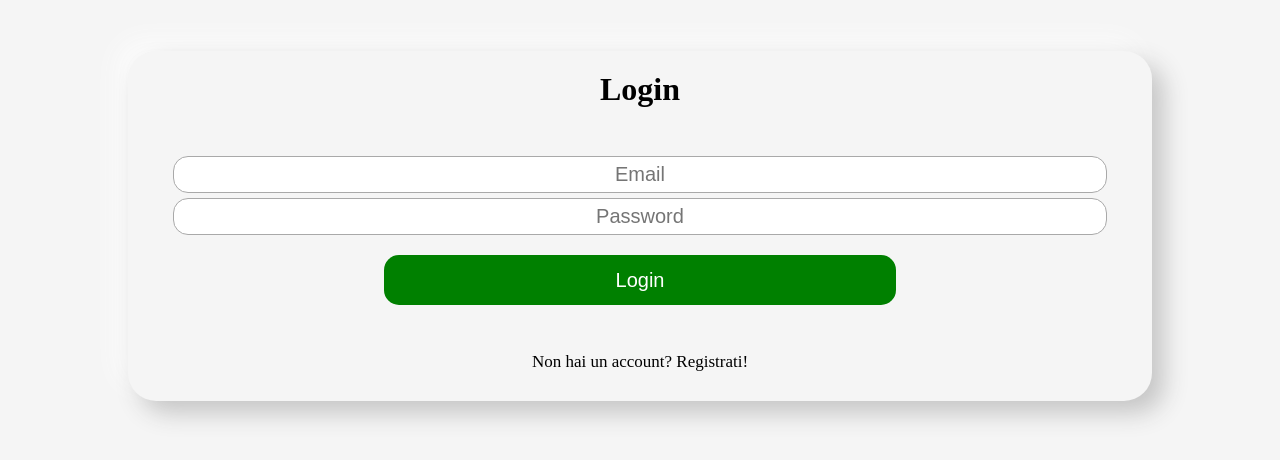
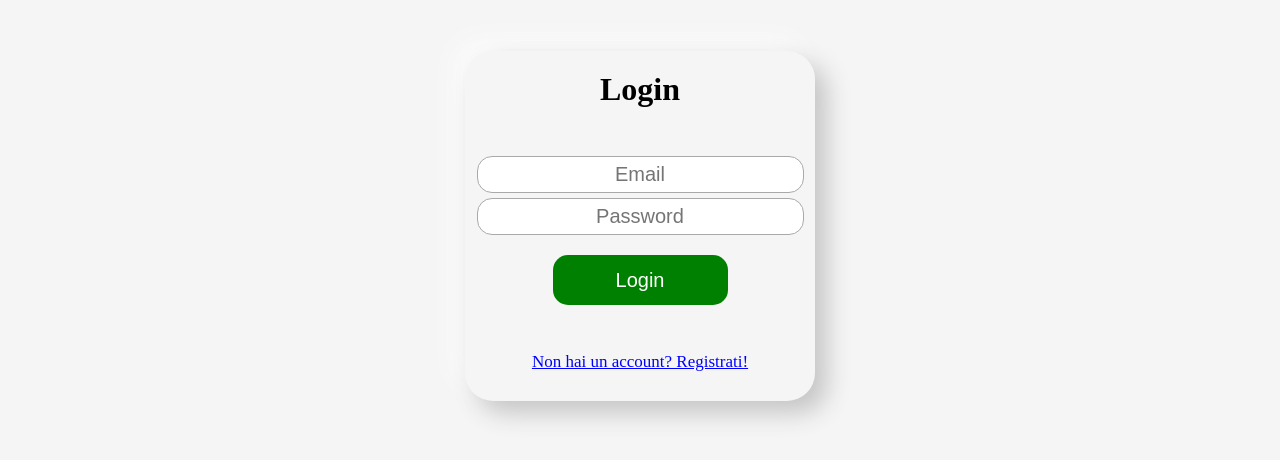
Before and after one commit to wizardonai/MensHub, a React (Create React App) app in the folder client/: page /login in a window 1280 px wide. Shown: the part 174-634 px from the top of the page. Built offline with nearby package versions, Linux system fonts and the light colour scheme.

Commit message:
font and some styling things

```diff
--- a/client/src/App.js
+++ b/client/src/App.js
@@ -195,8 +195,6 @@ export default App;
 
 /*cose da implementare
 
-- prezzo che superati i 100€ esce dallo schermo
-- stile dei filtri
-- rimozione local storage di cart e datiUtente dopo il logout
+- mettere nel carrello la trasparenza dei lati del bottone ordina come nella pagina del prodotto
 
 */
--- a/client/src/cliente/pages/Menu.js
+++ b/client/src/cliente/pages/Menu.js
@@ -31,22 +31,37 @@ const ElementoLista = ({ item }) => {
 };
 //lista completa
 const Lista = ({ filtro, elencoProdotti }) => {
-	let prodottiFiltrati;
+	// if (filtro !== "") {
+	// 	prodottiFiltrati = Object.groupBy(elencoProdotti, (element) => {
+	// 		return element.categoria === filtro ? "filtrati" : "nonFiltrati";
+	// 	});
+	// } else {
+	// 	prodottiFiltrati = { filtrati: elencoProdotti };
+	// }
+
+	//
+
+	// if (prodottiFiltrati.filtrati !== undefined) {
+	// 	prodottiFiltrati.filtrati.forEach((item) => {
+	// 		list.push(<ElementoLista item={item} key={item.id} />);
+	// 	});
+	// }
+
+	let prodottiFiltrati = [];
 	if (filtro !== "") {
-		prodottiFiltrati = Object.groupBy(elencoProdotti, (element) => {
-			return element.categoria === filtro ? "filtrati" : "nonFiltrati";
+		elencoProdotti.forEach((item) => {
+			if (filtro === item.categoria) {
+				prodottiFiltrati.push(item);
+			}
 		});
 	} else {
-		prodottiFiltrati = { filtrati: elencoProdotti };
+		prodottiFiltrati = elencoProdotti;
 	}
 
-	const list = [];
-
-	if (prodottiFiltrati.filtrati !== undefined) {
-		prodottiFiltrati.filtrati.forEach((item) => {
-			list.push(<ElementoLista item={item} key={item.id} />);
-		});
-	}
+	let list = [];
+	prodottiFiltrati.forEach((item) => {
+		list.push(<ElementoLista item={item} key={item.id} />);
+	});
 
 	return list;
 };
@@ -227,7 +242,7 @@ const css = {
 		fontSize: "20px",
 		padding: "5px 15px",
 		margin: "0.5svw",
-		border: "2px solid black",
+		border: "2px solid #222",
 		borderRadius: "20px",
 		cursor: "pointer",
 	},
@@ -236,11 +251,11 @@ const css = {
 		backgroundColor: "#1a5d1a",
 	},
 	filtroCliccato: {
-		backgroundColor: "black",
+		backgroundColor: "#222",
 		color: "white",
 	},
 	lista: {
-		padding: "15px",
+		padding: "0 15px 15px 15px",
 		display: "flex",
 		flexWrap: "wrap",
 		justifyContent: "center",
--- a/client/src/cliente/pages/Orders.js
+++ b/client/src/cliente/pages/Orders.js
@@ -1,6 +1,6 @@
 import { useEffect, useState } from "react";
 import Navbar from "./components/Navbar";
-// import "./css/Orders.css";
+import "./css/Popup.css";
 import { sendOrder } from "../scripts/fetch";
 import Topbar from "./components/Topbar";
 
@@ -21,7 +21,14 @@ function rimuoviDalCarrello(item, carrello, setCarrello) {
 
 const ElementoCarrello = ({ index, item, hostname, carrello, setCarrello }) => {
 	return (
-		<div style={css.elementoCarrello} key={index}>
+		<div
+			style={
+				index !== carrello.length - 1
+					? css.elementoCarrello
+					: { ...css.elementoCarrello, borderBottom: "none" }
+			}
+			key={index}
+		>
 			<div style={css.divImg}>
 				<img src={item.indirizzoImg} alt='' style={css.divImgImg} />
 			</div>
@@ -113,6 +120,7 @@ function Orders({ hostname }) {
 			<div className='container' style={css.containerOrders}>
 				<p style={css.totalePrezzo}>Totale: {prezzoTot}€</p>
 				<div style={css.lineaIniziale}></div>
+				<div style={css.informazioniCarrello}>
 					{carrello.length >= 1 ? (
 						<>
 							<div style={css.elementiCarrello}>
@@ -122,6 +130,12 @@ function Orders({ hostname }) {
 									setCarrello={setCarrello}
 								/>
 							</div>
+						</>
+					) : (
+						<div style={css.messaggioFullPage}>
+							Aggiungi prodotti dalla pagina menu...
+						</div>
+					)}
 					<div
 						style={css.pulsanteFixatoInBasso}
 						onClick={() => {
@@ -135,20 +149,19 @@ function Orders({ hostname }) {
 							});
 						}}
 					>
-							<div style={css.pulsanteFixatoInBassoDiv}>Ordina ora!</div>
+						<div style={css.pulsanteFixatoInBassoDiv}>Ordina ora</div>
 					</div>
-					</>
-				) : (
-					<div style={css.messaggioFullPage}>
-						Aggiungi prodotti dalla pagina menu...
 				</div>
-				)}
 			</div>
 			<Navbar page='orders' />
+
 			<div
 				style={
 					popup ? css.divSopraPopUp : { ...css.divSopraPopUp, display: "none" }
 				}
+				onClick={() => {
+					setPopup(false);
+				}}
 			>
 				<div
 					style={
@@ -156,6 +169,7 @@ function Orders({ hostname }) {
 							? { ...css.popup, display: "flex" }
 							: { ...css.popup, display: "none" }
 					}
+					className='popup'
 				>
 					<p>Ordinazione eseguita con successo!</p>
 				</div>
@@ -172,6 +186,10 @@ export default Orders;
 //
 
 const css = {
+	informazioniCarrello: {
+		overflowY: "scroll",
+		height: "calc(100svh - 10svh - 30px - 10svh - 45px)",
+	},
 	totalePrezzo: {
 		width: "97%",
 		textAlign: "right",
@@ -190,31 +208,33 @@ const css = {
 		flexDirection: "row",
 		alignItems: "center",
 		justifyContent: "space-between",
+		// justifyContent: "center",
 		borderBottom: "2px solid gray",
 		padding: "5px",
 		height: "80px",
 	},
 	divImg: {
-		width: "22svw",
+		width: "18%",
+		maxWidth: "80px",
 		height: "100%",
 		display: "flex",
 		justifyContent: "center",
 		alignItems: "center",
 	},
 	divImgImg: {
-		width: "18svw",
-		height: "18svw",
+		width: "70px",
+		height: "70px",
 		borderRadius: "11px",
 		border: "1px solid black",
 	},
 	nomeElementoCarrello: {
-		width: "29svw",
+		width: "40%",
 		overflowX: "scroll",
-		overflowY: "hidden",
 	},
 	nomeElementoCarrelloP: {
 		fontSize: "22px",
 		textAlign: "center",
+		whiteSpace: "nowrap",
 	},
 	pulsantiCarrello: {
 		display: "flex",
@@ -222,7 +242,7 @@ const css = {
 		justifyContent: "center",
 		alignItems: "center",
 		height: "35px",
-		width: "15svw",
+		width: "13%",
 	},
 	quantitaCarrello: {
 		fontSize: "22px",
@@ -236,6 +256,8 @@ const css = {
 	},
 	divSuEgiuImg: {
 		width: "23px",
+		filter:
+			"invert(8%) sepia(19%) saturate(0%) hue-rotate(264deg) brightness(92%) contrast(86%)",
 	},
 	frecciaSu: {
 		rotate: "90deg",
@@ -244,7 +266,7 @@ const css = {
 		rotate: "-90deg",
 	},
 	divPrezzo: {
-		minWidth: "22svw",
+		width: "21%",
 		display: "flex",
 		justifyContent: "center",
 		alignItems: "center",
@@ -276,8 +298,10 @@ const css = {
 		display: "flex",
 		justifyContent: "center",
 		alignItems: "center",
-		color: "#fbd85d",
-		backgroundColor: "#1a5d1a",
+		// color: "#fbd85d",
+		// backgroundColor: "#1a5d1a",
+		backgroundColor: "#222",
+		color: "white",
 		height: "35svw",
 		width: "55svw",
 		position: "absolute",
@@ -290,7 +314,7 @@ const css = {
 	},
 	pulsanteFixatoInBasso: {
 		backgroundColor: "transparent",
-		height: "7svh",
+		height: "40px",
 		display: "flex",
 		justifyContent: "center",
 		alignItems: "center",
@@ -298,18 +322,23 @@ const css = {
 		width: "100%",
 		borderRadius: "15px",
 		position: "fixed",
-		bottom: "calc(10svh)",
+		bottom: "10svh",
 	},
 	pulsanteFixatoInBassoDiv: {
 		height: "100%",
 		display: "flex",
 		justifyContent: "center",
 		alignItems: "center",
-		color: "#fbd85d",
-		backgroundColor: "#1a5d1a",
-		fontSize: "20px",
+		// color: "#fbd85d",
+		// backgroundColor: "#1a5d1a",
+		border: "2px solid black",
+		fontWeight: "bold",
+		backgroundColor: "#222",
+		color: "#fff",
+		fontSize: "16px",
 		textTransform: "uppercase",
-		width: "80%",
-		borderRadius: "15px 15px 0 0",
+		width: "60%",
+		// borderRadius: "15px 15px 0 0",
+		borderRadius: "15px",
 	},
 };
--- a/client/src/cliente/pages/ProductPage.js
+++ b/client/src/cliente/pages/ProductPage.js
@@ -1,7 +1,7 @@
 import { useLocation } from "react-router-dom";
 import Navbar from "./components/Navbar";
 import Topbar from "./components/Topbar";
-import "./css/ProductPage.css";
+import "./css/Popup.css";
 import { useEffect, useState } from "react";
 
 const ListaAllergeni = ({ arr }) => {
@@ -177,6 +177,9 @@ const ProductPage = ({ elencoProdotti, hostname }) => {
 							? css.divSopraPopUp
 							: { ...css.divSopraPopUp, display: "none" }
 					}
+					onClick={() => {
+						setPopup(false);
+					}}
 				>
 					<div
 						style={
@@ -301,8 +304,10 @@ const css = {
 		display: "flex",
 		justifyContent: "center",
 		alignItems: "center",
-		color: "#fbd85d",
-		backgroundColor: "#1a5d1a",
+		// color: "#fbd85d",
+		// backgroundColor: "#1a5d1a",
+		backgroundColor: "#222",
+		color: "white",
 		height: "35svw",
 		width: "55svw",
 		borderRadius: "15px",
@@ -312,7 +317,7 @@ const css = {
 	},
 	pulsanteFixatoInBasso: {
 		backgroundColor: "transparent",
-		height: "7svh",
+		height: "40px",
 		display: "flex",
 		justifyContent: "center",
 		alignItems: "center",
@@ -327,11 +332,13 @@ const css = {
 		display: "flex",
 		justifyContent: "center",
 		alignItems: "center",
-		color: "#fbd85d",
-		backgroundColor: "#1a5d1a",
-		fontSize: "20px",
+		border: "2px solid black",
+		fontWeight: "bold",
+		backgroundColor: "#222",
+		color: "#fff",
+		fontSize: "16px",
 		textTransform: "uppercase",
-		width: "80%",
-		borderRadius: "15px 15px 0 0",
+		width: "60%",
+		borderRadius: "15px",
 	},
 };
--- a/client/src/cliente/pages/components/Navbar.js
+++ b/client/src/cliente/pages/components/Navbar.js
@@ -1,3 +1,4 @@
+import { useEffect, useState } from "react";
 import imgHome from "../image/home.png";
 import imgMenu from "../image/menu.png";
 import imgOrders from "../image/orders.png";
@@ -7,12 +8,11 @@ import { useNavigate } from "react-router-dom";
 const Navbar = ({ page }) => {
 	const navigate = useNavigate();
 
+	const [spostamento, setSpostamento] = useState(0);
+
 	function navigateHome() {
 		navigate("/");
 	}
-	// function navigateSearch() {
-	// 	navigate("/search");
-	// }
 	function navigateMenu() {
 		navigate("/menu");
 	}
@@ -23,71 +23,95 @@ const Navbar = ({ page }) => {
 		navigate("/profile");
 	}
 
+	useEffect(() => {
+		if (page === "home") {
+			setSpostamento(0);
+		} else if (page === "menu") {
+			setSpostamento(25);
+		} else if (page === "orders") {
+			setSpostamento(50);
+		} else if (page === "profile") {
+			setSpostamento(75);
+		}
+	}, [page]);
+
 	const BarrettaInBasso = () => {
 		return <div style={css.barrettaInBasso}></div>;
 	};
 
+	//
+	//
+	//stili
+	//
+	const css = {
+		navbar: {
+			height: "8svh",
+			width: "100%",
+			// backgroundColor: "#1a5d1a",
+			display: "flex",
+			flexDirection: "row",
+			justifyContent: "center",
+			alignItems: "center",
+			borderTop: "2px solid black",
+		},
+		navbarDiv: {
+			height: "100%",
+			width: "25svw",
+			display: "flex",
+			justifyContent: "center",
+			alignItems: "center",
+			flexDirection: "column",
+			// borderRight: "2px solid black",
+		},
+		navbarDivImg: {
+			width: "35px",
+			height: "35px",
+			filter:
+				"invert(8%) sepia(19%) saturate(0%) hue-rotate(264deg) brightness(92%) contrast(86%)",
+			// filter:
+			// 	"invert(83%) sepia(25%) saturate(962%) hue-rotate(353deg)brightness(103%) contrast(97%)",
+		},
+		barrettaInBasso: {
+			position: "absolute",
+			bottom: "calc(8svh - 5px)",
+			left: spostamento + 3.5 + "%",
+			width: "18%",
+			height: "5px",
+			// borderRadius: "10px",
+			backgroundColor: "black",
+			filter:
+				"invert(8%) sepia(19%) saturate(0%) hue-rotate(264deg) brightness(92%) contrast(86%)",
+			// filter:
+			// 	"invert(83%) sepia(25%) saturate(962%) hue-rotate(353deg)brightness(103%) contrast(97%)",
+			// margin: "3.5px",
+		},
+	};
+
 	return (
-		<div style={css.navbar}>
+		<div style={css.navbar} className='navbar'>
 			<div id='navbarHome' onClick={navigateHome} style={css.navbarDiv}>
 				<img src={imgHome} alt='' style={css.navbarDivImg} />
-				{page === "home" ? <BarrettaInBasso /> : ""}
+				{/* {page === "home" ? <BarrettaInBasso /> : ""} */}
 			</div>
 			<div id='navbarMenu' onClick={navigateMenu} style={css.navbarDiv}>
 				<img src={imgMenu} alt='' style={css.navbarDivImg} />
-				{page === "menu" ? <BarrettaInBasso /> : ""}
+				{/* {page === "menu" ? <BarrettaInBasso /> : ""} */}
 			</div>
 			<div id='navbarOrders' onClick={navigateOrders} style={css.navbarDiv}>
 				<img src={imgOrders} alt='' style={css.navbarDivImg} />
-				{page === "orders" ? <BarrettaInBasso /> : ""}
+				{/* {page === "orders" ? <BarrettaInBasso /> : ""} */}
 			</div>
-			<div id='navbarProfile' onClick={navigateProfile} style={css.navbarDiv}>
+			<div
+				id='navbarProfile'
+				onClick={navigateProfile}
+				style={{ ...css.navbarDiv, borderRight: "none" }}
+			>
 				<img src={imgProfile} alt='' style={css.navbarDivImg} />
-				{page === "profile" ? <BarrettaInBasso /> : ""}
+				{/* {page === "profile" ? <BarrettaInBasso /> : ""} */}
 			</div>
+			<BarrettaInBasso />
 		</div>
 	);
 };
 
 export default Navbar;
-
-//
-//
-//stili
-//
-
-const css = {
-	navbar: {
-		height: "10svh",
-		width: "100%",
-		backgroundColor: "#1a5d1a",
-		display: "flex",
-		flexDirection: "row",
-		justifyContent: "center",
-		alignItems: "center",
-	},
-	navbarDiv: {
-		height: "80%",
-		width: "25svw",
-		display: "flex",
-		justifyContent: "center",
-		alignItems: "center",
-		flexDirection: "column",
-	},
-	navbarDivImg: {
-		width: "40px",
-		height: "40px",
-		filter:
-			"invert(83%) sepia(25%) saturate(962%) hue-rotate(353deg)brightness(103%) contrast(97%)",
-	},
-	barrettaInBasso: {
-		position: "relative",
-		width: "50%",
-		height: "8%",
-		borderRadius: "10px",
-		backgroundColor: "black",
-		filter:
-			"invert(83%) sepia(25%) saturate(962%) hue-rotate(353deg)brightness(103%) contrast(97%)",
-		margin: "3.5px",
-	},
-};
--- a/client/src/cliente/pages/components/Topbar.js
+++ b/client/src/cliente/pages/components/Topbar.js
@@ -5,7 +5,7 @@ const Topbar = ({ daDoveArrivo, titolo }) => {
 	const navigate = useNavigate();
 
 	return (
-		<div style={css.topbar}>
+		<div style={css.topbar} className='topbar'>
 			{titolo === "product" ? (
 				<img
 					src={goBack}
@@ -48,8 +48,6 @@ const css = {
 		alignItems: "center",
 		height: "10svh",
 		width: "100%",
-		// backgroundColor: "#1a5d1a",
-		// color: "#fbd85d",
 	},
 	titolo: {
 		fontSize: "45px",
@@ -58,14 +56,11 @@ const css = {
 		fontWeight: "500",
 	},
 	imgTornaIndietro: {
-		// position: "absolute",
-		// top: "1.5svh",
-		// left: "1px",
-		height: "4svh",
-		width: "4svh",
+		height: "25px",
+		width: "25px",
 		marginLeft: "5px",
-		// filter:
-		// 	"invert(77%) sepia(82%) saturate(313%) hue-rotate(354deg)brightness(98%) contrast(102%)",
+		filter:
+			"invert(8%) sepia(19%) saturate(0%) hue-rotate(264deg) brightness(92%) contrast(86%)",
 	},
 	titoloIndietro: {
 		fontSize: "27px",
--- a/client/src/login/pages/LoginPage.js
+++ b/client/src/login/pages/LoginPage.js
@@ -120,7 +120,7 @@ const LoginPage = ({ refreshStorage }) => {
 						navigate("/register");
 					}}
 				>
-					<p>Non hai un account? Registrati!</p>
+					<p style={css.linkLoginP}>Non hai un account? Registrati!</p>
 				</div>
 			</div>
 		</div>
@@ -147,6 +147,7 @@ const css = {
 	schedaFormLogin: {
 		width: "80svw",
 		height: "350px",
+		maxWidth: "350px",
 		display: "flex",
 		flexDirection: "column",
 		alignItems: "center",
@@ -215,4 +216,8 @@ const css = {
 		justifyContent: "center",
 		alignItems: "center",
 	},
+	linkLoginP: {
+		color: "blue",
+		textDecoration: "underline",
+	},
 };
--- a/client/src/login/pages/RegisterPage.js
+++ b/client/src/login/pages/RegisterPage.js
@@ -157,7 +157,7 @@ const RegisterPage = () => {
 						navigate("/login");
 					}}
 				>
-					<p>Hai già un account? Accedi!</p>
+					<p style={css.linkLoginP}>Hai già un account? Accedi!</p>
 				</div>
 			</div>
 		</div>
@@ -183,6 +183,7 @@ const css = {
 	schedaFormRegister: {
 		width: "80svw",
 		height: "460px",
+		maxWidth: "350px",
 		display: "flex",
 		flexDirection: "column",
 		alignItems: "center",
@@ -251,4 +252,8 @@ const css = {
 		justifyContent: "center",
 		alignItems: "center",
 	},
+	linkLoginP: {
+		color: "blue",
+		textDecoration: "underline",
+	},
 };
```
Also changed, not shown: client/src/App.css (+13 -5 lines), client/src/cliente/pages/Profile.js (+8 -2 lines), client/src/cliente/pages/css/Popup.css (renamed from client/src/cliente/pages/css/ProductPage.css), 1 other file (tests, documents, lock files or other folders). Lines whose indentation alone changed are shown as unchanged.
